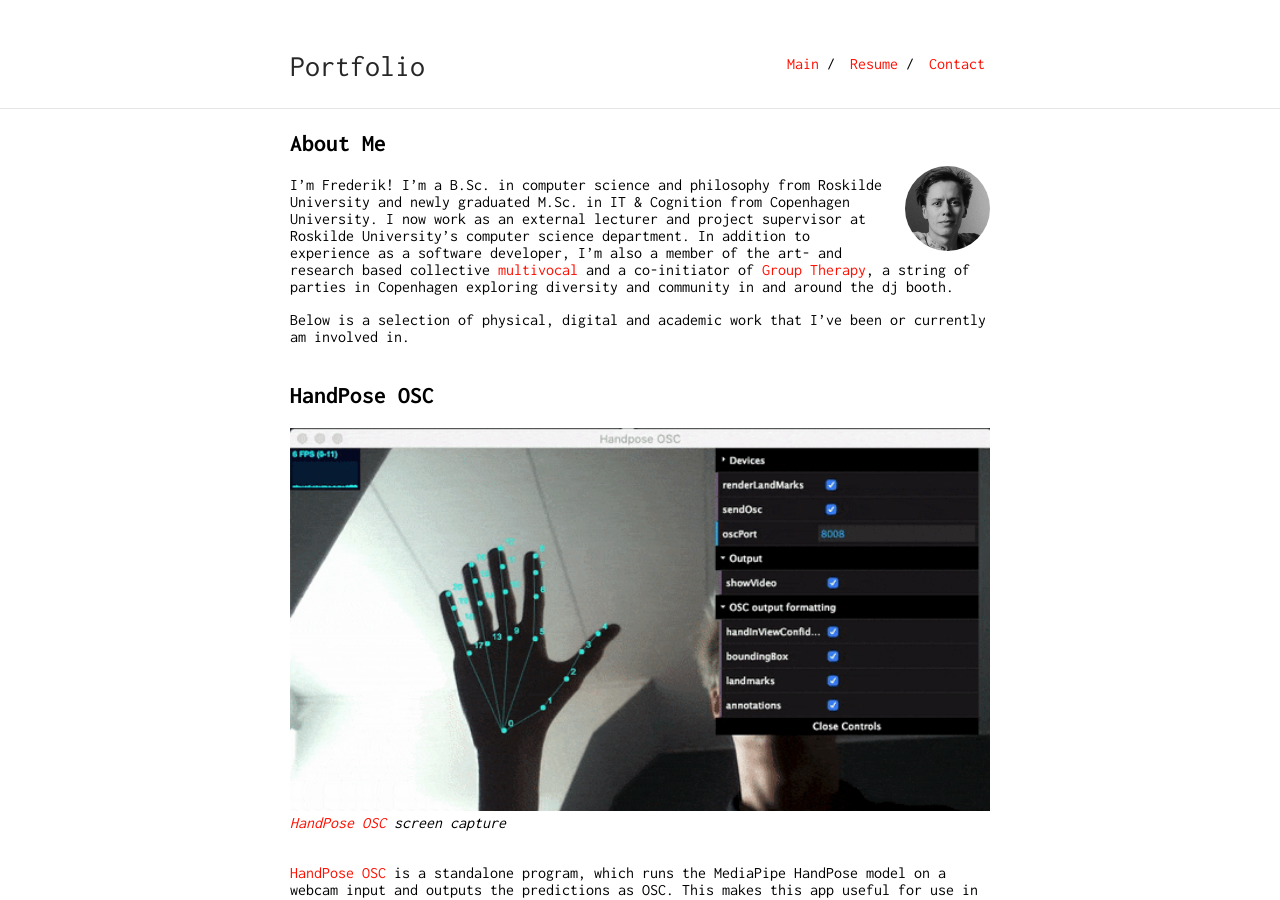
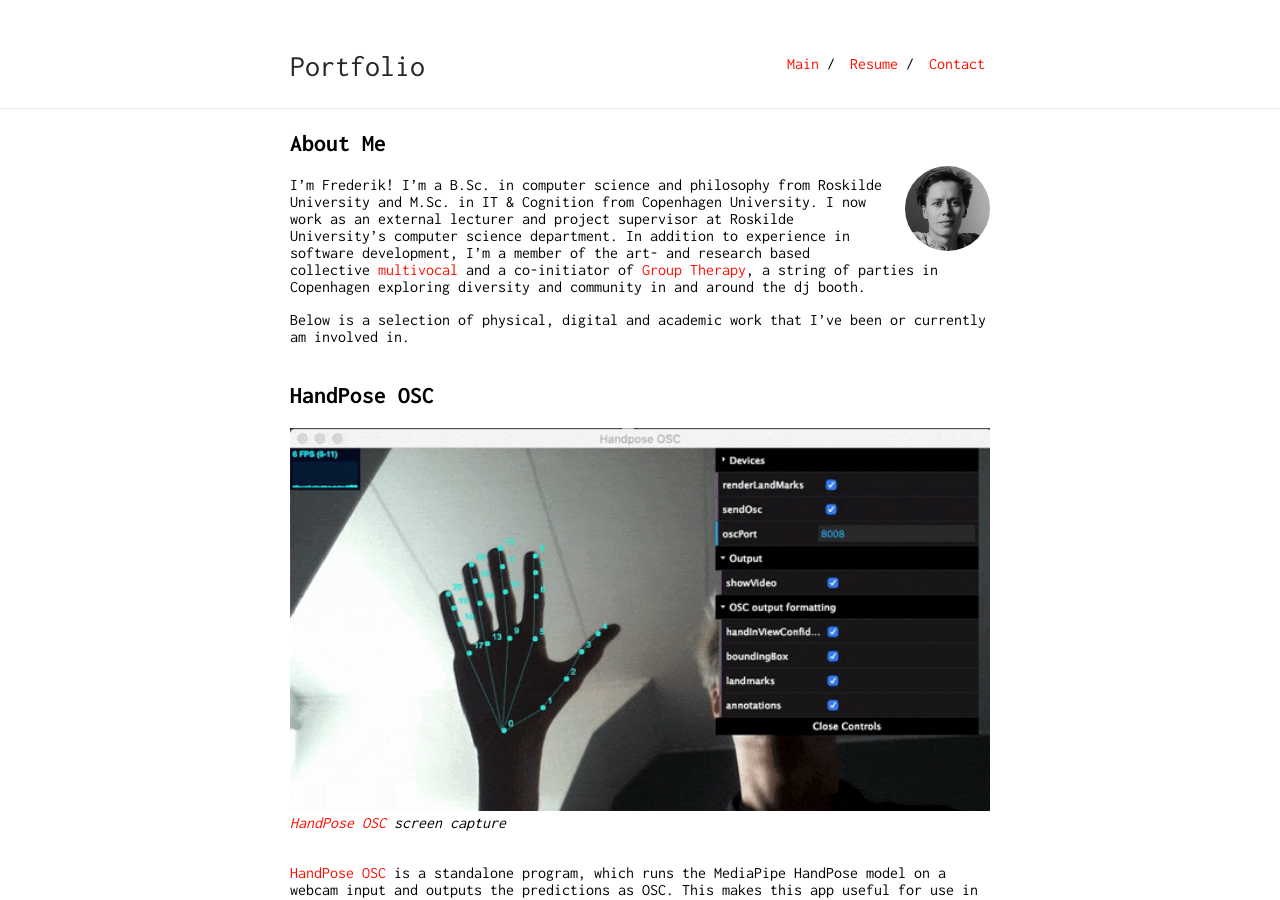
Before and after one commit to faaip/portfolio, a Jekyll site: the page built from index.md, in a window 1280 px wide and 900 px high. Built offline with Jekyll 4.4.1, drawn with Linux system fonts in a browser that asks for light colours; our own code applies the rules of GitHub Pages for plain Markdown files.

Commit message:
update index

```diff
--- a/index.md
+++ b/index.md
@@ -6,7 +6,7 @@
 
 <img class="profile-picture" src="{{ site.baseurl }}/assets/profile_picture.jpg">
 
-I'm Frederik! I'm a B.Sc. in computer science and philosophy from Roskilde University and newly graduated M.Sc. in IT & Cognition from Copenhagen University. I now work as an external lecturer and project supervisor at Roskilde University's computer science department. In addition to experience as a software developer, I'm also a member of the art- and research based collective [multivocal](http://www.multivocal.org) and a co-initiator of [Group Therapy](https://www.facebook.com/grouptherapy.cph/), a string of parties in Copenhagen exploring diversity and community in and around the dj booth.
+I'm Frederik! I'm a B.Sc. in computer science and philosophy from Roskilde University and M.Sc. in IT & Cognition from Copenhagen University. I now work as an external lecturer and project supervisor at Roskilde University's computer science department. In addition to experience in software development, I'm a member of the art- and research based collective [multivocal](http://www.multivocal.org) and a co-initiator of [Group Therapy](https://www.facebook.com/grouptherapy.cph/), a string of parties in Copenhagen exploring diversity and community in and around the dj booth.
 
 Below is a selection of physical, digital and academic work that I've been or currently am involved in.
 <br/> <br/>
```
